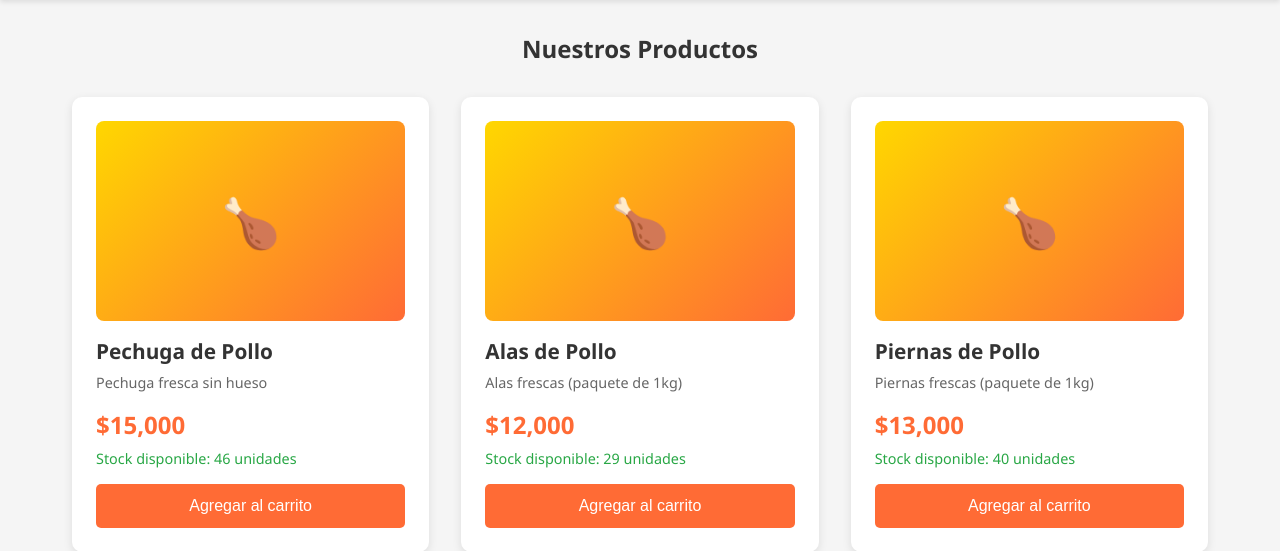
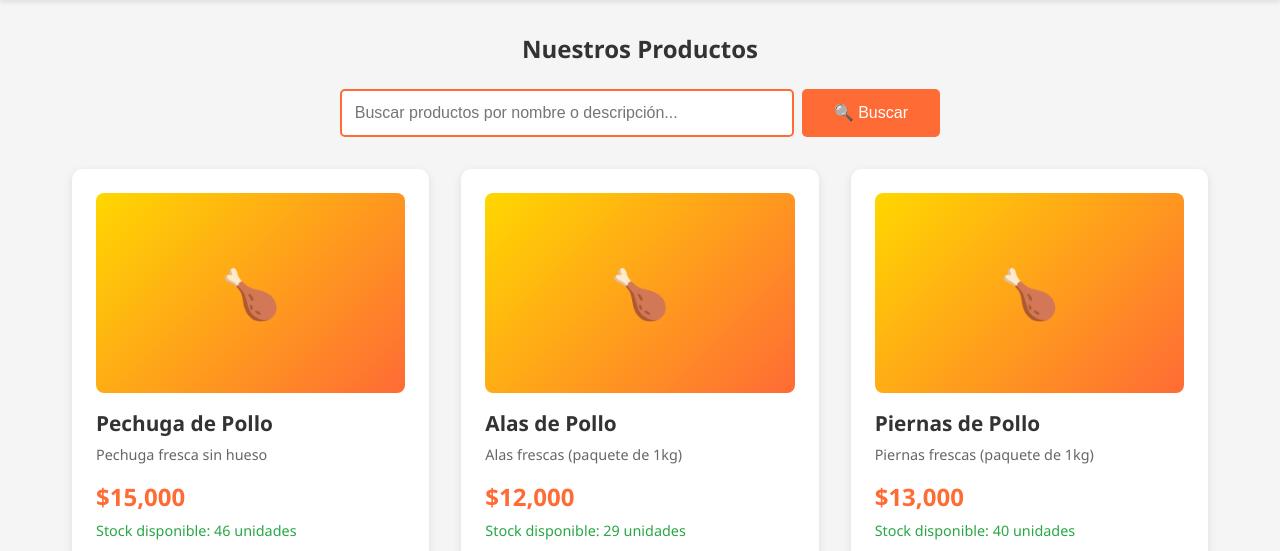
Before and after one commit to JosephYvlian/DonPolloApp, a Flask app: page / in a window 1280 px wide. Shown: the part 71-622 px from the top of the page. Run offline with Flask 3, Linux system fonts and the light colour scheme; data comes from the database, SQL or seed files in the repository; both versions use the stored data as it was after the commit.

Commit message:
Implementacion de 2 funcionalidades
- Buscador de Productos
- Reportes de Factura en PDF

```diff
--- a/app/app.py
+++ b/app/app.py
@@ -1,5 +1,11 @@
-from flask import Flask, render_template, request, redirect, url_for, session, jsonify
+from flask import Flask, render_template, request, redirect, url_for, session, jsonify, make_response
 from datetime import datetime
+from reportlab.lib.pagesizes import letter
+from reportlab.lib import colors
+from reportlab.lib.styles import getSampleStyleSheet
+from reportlab.platypus import SimpleDocTemplate, Table, TableStyle, Paragraph, Spacer
+from reportlab.lib.units import inch
+from io import BytesIO
 import sqlite3
 import secrets
 
@@ -67,7 +73,7 @@ def init_db():
     c.execute("INSERT OR IGNORE INTO admin (usuario, password) VALUES (?, ?)",
               ('admin', 'admin123'))
 
-    # Insertar productos
+    # Insertar productos de ejemplo si no existen
     c.execute("SELECT COUNT(*) FROM productos")
     if c.fetchone()[0] == 0:
         productos_ejemplo = [
@@ -84,15 +90,27 @@ def init_db():
     conn.commit()
     conn.close()
 
-# Ruta principal - Catálogo de productos
+# Ruta principal - Catálogo de productos con búsqueda
 @app.route('/')
 def index():
+    busqueda = request.args.get('buscar', '').strip()
+
     conn = sqlite3.connect('polleria.db')
     c = conn.cursor()
-    c.execute("SELECT * FROM productos WHERE stock > 0")
+
+    if busqueda:
+        # Buscar en nombre o descripción (case insensitive)
+        query = """SELECT * FROM productos
+                   WHERE stock > 0
+                   AND (LOWER(nombre) LIKE LOWER(?) OR LOWER(descripcion) LIKE LOWER(?))"""
+        c.execute(query, (f'%{busqueda}%', f'%{busqueda}%'))
+    else:
+        c.execute("SELECT * FROM productos WHERE stock > 0")
+
     productos = c.fetchall()
     conn.close()
-    return render_template('index.html', productos=productos)
+
+    return render_template('index.html', productos=productos, busqueda=busqueda)
 
 # Agregar al carrito
 @app.route('/agregar_carrito/<int:producto_id>', methods=['POST'])
@@ -395,6 +413,96 @@ def admin_logout():
     session.pop('admin', None)
     return redirect(url_for('index'))
 
+# Descargar reporte de facturas en PDF
+@app.route('/admin/facturas/descargar_pdf')
+def admin_descargar_pdf_facturas():
+    if not session.get('admin'):
+        return redirect(url_for('admin_login'))
+
+    # Crear buffer de memoria para el PDF
+    buffer = BytesIO()
+
+    # Crear el PDF
+    doc = SimpleDocTemplate(buffer, pagesize=letter)
+    elements = []
+
+    # Estilos
+    styles = getSampleStyleSheet()
+
+    # Título
+    title = Paragraph("<b>Don Pollo</b>", styles['Title'])
+    elements.append(title)
+    elements.append(Spacer(1, 0.2*inch))
+
+    subtitle = Paragraph(f"<b>Reporte de Facturas</b><br/>Fecha: {datetime.now().strftime('%d/%m/%Y %H:%M')}", styles['Heading2'])
+    elements.append(subtitle)
+    elements.append(Spacer(1, 0.3*inch))
+
+    # Obtener datos de facturas
+    conn = sqlite3.connect('polleria.db')
+    c = conn.cursor()
+    c.execute('''SELECT f.numero_factura, p.numero_orden, p.cliente_nombre, p.total, f.fecha
+                 FROM facturas f
+                 JOIN pedidos p ON f.pedido_id = p.id
+                 ORDER BY f.fecha DESC''')
+    facturas = c.fetchall()
+    conn.close()
+
+    if facturas:
+        # Crear tabla
+        data = [['Nro. Factura', 'Nro. Orden', 'Cliente', 'Total', 'Fecha']]
+
+        total_general = 0
+        for factura in facturas:
+            data.append([
+                factura[0],
+                factura[1],
+                factura[2],
+                f"${factura[3]:,.0f}",
+                factura[4]
+            ])
+            total_general += factura[3]
+
+        # Agregar fila de total
+        data.append(['', '', 'TOTAL GENERAL:', f"${total_general:,.0f}", ''])
+
+        # Crear y estilizar tabla
+        table = Table(data, colWidths=[2*inch, 2*inch, 2*inch, 1.5*inch, 1.5*inch])
+        table.setStyle(TableStyle([
+            ('BACKGROUND', (0, 0), (-1, 0), colors.HexColor('#FF6B35')),
+            ('TEXTCOLOR', (0, 0), (-1, 0), colors.whitesmoke),
+            ('ALIGN', (0, 0), (-1, -1), 'CENTER'),
+            ('FONTNAME', (0, 0), (-1, 0), 'Helvetica-Bold'),
+            ('FONTSIZE', (0, 0), (-1, 0), 12),
+            ('BOTTOMPADDING', (0, 0), (-1, 0), 12),
+            ('BACKGROUND', (0, -1), (-1, -1), colors.HexColor('#f8f9fa')),
+            ('FONTNAME', (0, -1), (-1, -1), 'Helvetica-Bold'),
+            ('GRID', (0, 0), (-1, -1), 1, colors.grey),
+            ('FONTSIZE', (0, 1), (-1, -1), 10),
+            ('ROWBACKGROUNDS', (0, 1), (-1, -2), [colors.white, colors.HexColor('#f8f9fa')]),
+        ]))
+
+        elements.append(table)
+        elements.append(Spacer(1, 0.3*inch))
+
+        # Resumen
+        resumen = Paragraph(f"<b>Total de facturas:</b> {len(facturas)}", styles['Normal'])
+        elements.append(resumen)
+    else:
+        no_data = Paragraph("No hay facturas registradas en el sistema.", styles['Normal'])
+        elements.append(no_data)
+
+    # Generar PDF
+    doc.build(elements)
+
+    # Preparar respuesta
+    buffer.seek(0)
+    response = make_response(buffer.getvalue())
+    response.headers['Content-Type'] = 'application/pdf'
+    response.headers['Content-Disposition'] = f'attachment; filename=reporte_facturas_{datetime.now().strftime("%Y%m%d_%H%M%S")}.pdf'
+
+    return response
+
 if __name__ == '__main__':
     init_db()
     app.run(debug=True)
--- a/app/templates/index.html
+++ b/app/templates/index.html
@@ -17,8 +17,29 @@
 </div>
 
 <div class="container">
-    <h2 style="text-align: center; margin-bottom: 2rem; color: #333;">Nuestros Productos</h2>
+    <h2 style="text-align: center; margin-bottom: 1.5rem; color: #333;">Nuestros Productos</h2>
 
+    <!-- Buscador -->
+    <div style="max-width: 600px; margin: 0 auto 2rem auto;">
+        <form action="{{ url_for('index') }}" method="GET" style="display: flex; gap: 0.5rem;">
+            <input type="text"
+                   name="buscar"
+                   placeholder="Buscar productos por nombre o descripción..."
+                   value="{{ busqueda if busqueda else '' }}"
+                   style="flex: 1; padding: 0.8rem; border: 2px solid #FF6B35; border-radius: 5px; font-size: 1rem;">
+            <button type="submit" class="btn" style="padding: 0.8rem 2rem;">🔍 Buscar</button>
+            {% if busqueda %}
+            <a href="{{ url_for('index') }}" class="btn btn-secondary" style="padding: 0.8rem 1rem;">✕</a>
+            {% endif %}
+        </form>
+        {% if busqueda %}
+        <p style="text-align: center; margin-top: 1rem; color: #666;">
+            Resultados para: <strong>"{{ busqueda }}"</strong>
+        </p>
+        {% endif %}
+    </div>
+
+    {% if productos %}
     <div class="productos-grid">
         {% for producto in productos %}
         <div class="producto-card">
@@ -34,5 +55,14 @@
         </div>
         {% endfor %}
     </div>
+    {% else %}
+    <div style="text-align: center; padding: 3rem; background: white; border-radius: 8px; margin-top: 2rem;">
+        <p style="font-size: 1.5rem; color: #666; margin-bottom: 1rem;">😔 No se encontraron productos</p>
+        {% if busqueda %}
+        <p style="color: #999; margin-bottom: 1.5rem;">Intenta con otra búsqueda</p>
+        <a href="{{ url_for('index') }}" class="btn">Ver todos los productos</a>
+        {% endif %}
+    </div>
+    {% endif %}
 </div>
 {% endblock %}
```
Also changed, not shown: app/templates/admin_facturas.html (+6 -1 lines), polleria.db.
